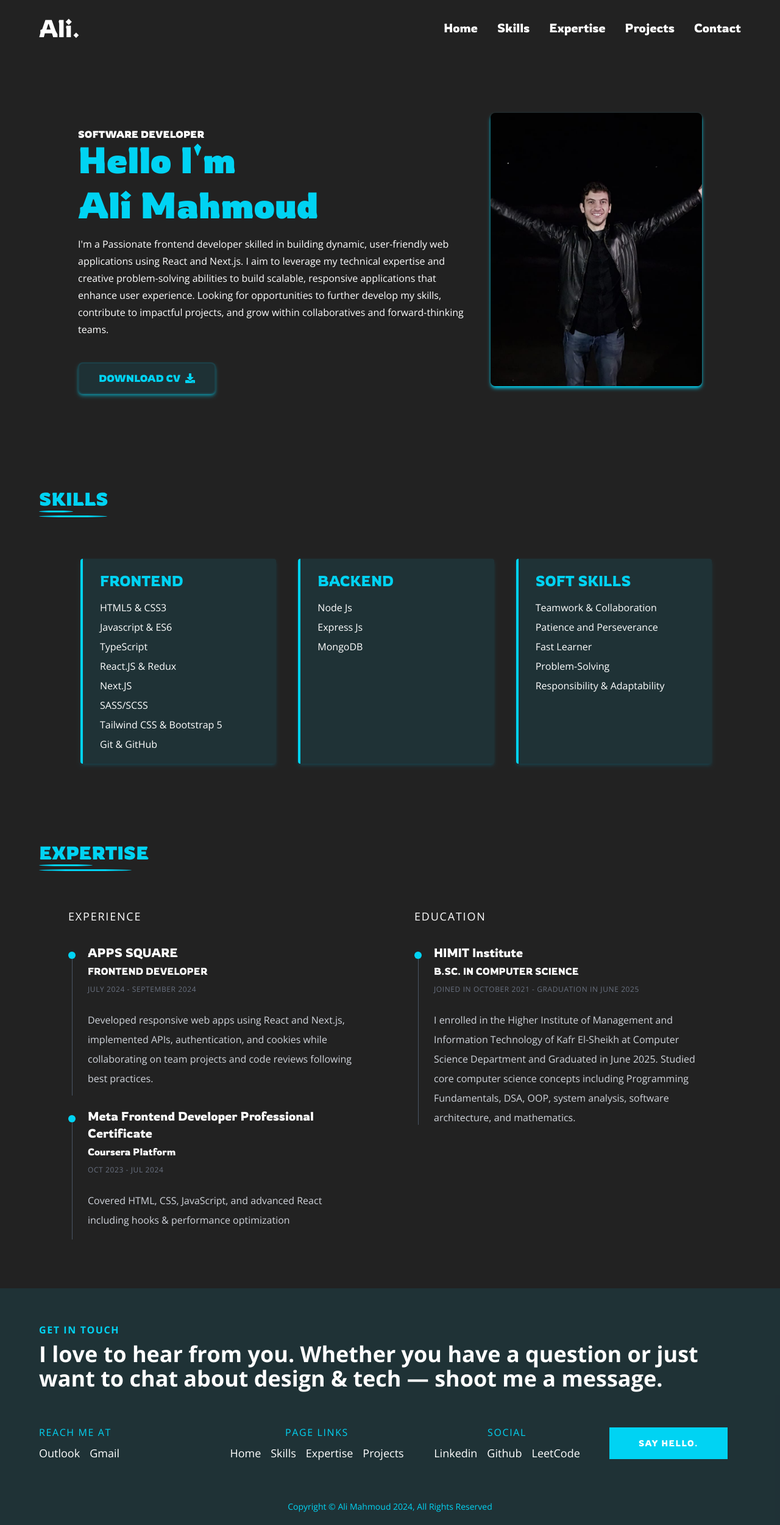
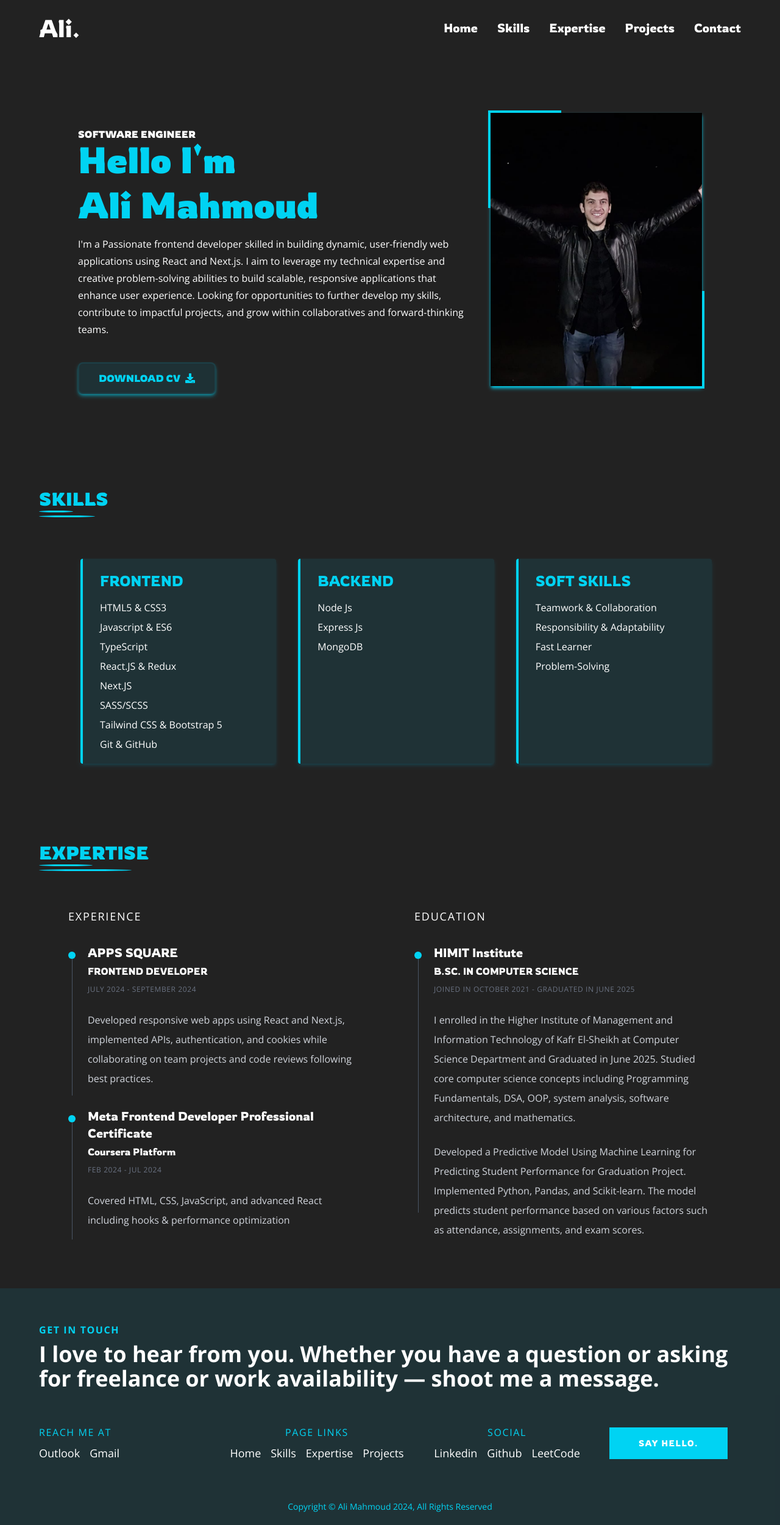
Before and after one commit to AliMahmoud26/My-Portfolio-In-Next.js, a Next.js app: page / in a window 1280 px wide. Shown: the whole page at 61% size. Built offline with nearby package versions, Linux system fonts and the light colour scheme.

Commit message:
Applying some simple edits on my portfolio

```diff
--- a/src/app/components/Expertise.jsx
+++ b/src/app/components/Expertise.jsx
@@ -31,7 +31,7 @@ const Expertise = () => {
                 <h2 className={`${rowdies.className} text-white text-xl mb-1`}>{exp.title}</h2>
                 <h3 className={`${rowdies.className} text-white text-base mb-1`}>{exp.subtitle}</h3>
                 <span className="text-gray-500 text-xs tracking-wider">{exp.date}</span>
-                <p className="text-gray-300 mt-6 leading-8">{exp.description}</p>
+                <p className="text-gray-300 mt-6 leading-8 mb-2">{exp.description}</p>
               </div>
             </div>
           ))}
@@ -54,6 +54,7 @@ const Expertise = () => {
                 <h3 className={`${rowdies.className} text-white text-base mb-1`}>{edu.subtitle}</h3>
                 <span className="text-gray-500 text-xs tracking-wider">{edu.date}</span>
                 <p className="text-gray-300 mt-6 leading-8">{edu.description}</p>
+                <p className="text-gray-300 mt-6 leading-8">{edu.second_description}</p>
               </div>
             </div>
           ))}
--- a/src/app/components/Footer.jsx
+++ b/src/app/components/Footer.jsx
@@ -14,7 +14,7 @@ const Footer = () => {
         <div className="reach-me mb-10">
           <h4 className="text-cyan-400 mb-2 tracking-widest font-bold">GET IN TOUCH</h4>
           <h1 className="text-white text-2xl md:text-3xl lg:text-4xl font-bold leading-10 mb-4">
-            I love to hear from you. Whether you have a question or just want to chat about design & tech — shoot me a message.
+            I love to hear from you. Whether you have a question or asking for freelance or work availability — shoot me a message.
           </h1>
         </div>
 
--- a/src/app/components/Header.jsx
+++ b/src/app/components/Header.jsx
@@ -24,7 +24,7 @@ const Header = () => {
           {/* Text Content */}
           <div className="text w-full md:w-2/3 mt-[4rem]">
             <span className={`${rowdies.className} mb-[10rem] text-white uppercase font-semibold text-sm md:text-base`}>
-              Software Developer
+              Software Engineer
             </span>
             <br />
             <span className={`${rowdies.className} mb-[0.875rem] text-cyan-400 text-4xl md:text-6xl font-extrabold block`}>
@@ -43,14 +43,14 @@ const Header = () => {
 
           {/* Image with Border Effects */}
           <div className="img mt-4 relative h-[28rem] w-[23rem] z-0">
-            {/* <div className="absolute top-[-0.25rem] left-[-0.25rem] w-30 h-40 border-t-4 border-l-4 border-cyan-400"></div> */}
-            {/* <div className="absolute bottom-[-0.25rem] right-[-0.25rem] w-30 h-40 border-b-4 border-r-4 border-cyan-400"></div> */}
+            <div className="absolute top-[-0.25rem] left-[-0.25rem] w-30 h-40 border-t-4 border-l-4 border-cyan-400"></div>
+            <div className="absolute bottom-[-0.25rem] right-[-0.25rem] w-30 h-40 border-b-4 border-r-4 border-cyan-400"></div>
             <Image
               src="/my-img.jpg"
               alt="Ali Mahmoud"
               width={368}
               height={448}
-              className="h-full w-full z-10 relative object-cover shadow-md shadow-cyan-400 rounded-lg"
+              className="h-full w-full z-10 relative object-cover shadow-md shadow-cyan-400"
               priority
             />
           </div>
--- a/src/app/components/Skills.jsx
+++ b/src/app/components/Skills.jsx
@@ -12,7 +12,7 @@ const Skills = () => {
     <section className='skills px-8 md:px-12 lg:px-16' id='skills'>
       <h1 className={`${rowdies.className} relative text-3xl font-bold text-cyan-400`}>SKILLS</h1>
       <div className="line-1 absolute bottom-[-2.5rem] left-[4rem] h-[0.2rem] w-[3.5rem] bg-cyan-400 rounded-[50%]"></div>
-      <div className="line-1 absolute bottom-[-3rem] left-[4rem] h-[0.2rem] w-[7rem] bg-cyan-400 rounded-[50%]"></div>
+      <div className="line-1 absolute bottom-[-3rem] left-[4rem] h-[0.2rem] w-[5.75rem] bg-cyan-400 rounded-[50%]"></div>
 
       <div className="grid md:grid-cols-2 lg:grid-cols-3 gap-4 mt-[5rem] mx-12">
         {skillsData.map((skillCategory) => (
--- a/src/app/data/Data.jsx
+++ b/src/app/data/Data.jsx
@@ -28,10 +28,9 @@ export const skillsData = [
     category: "SOFT SKILLS",
     skills: [
       "Teamwork & Collaboration",
-      "Patience and Perseverance",
+      "Responsibility & Adaptability",
       "Fast Learner",
       "Problem-Solving",
-      "Responsibility & Adaptability",
     ],
   },
 ];
@@ -59,7 +58,7 @@ export const expertiseData = {
       id: 1,
       title: "Meta Frontend Developer Professional Certificate",
       subtitle: "Coursera Platform",
-      date: "OCT 2023 - JUL 2024",
+      date: "FEB 2024 - JUL 2024",
       description: "Covered HTML, CSS, JavaScript, and advanced React including hooks & performance optimization",
       lineHeight: "h-[12rem]"
     },
@@ -69,9 +68,10 @@ export const expertiseData = {
       id: 3,
       title: "HIMIT Institute",
       subtitle: "B.SC. IN COMPUTER SCIENCE",
-      date: "JOINED IN OCTOBER 2021 - GRADUATION IN JUNE 2025",
+      date: "JOINED IN OCTOBER 2021 - GRADUATED IN JUNE 2025",
       description: "I enrolled in the Higher Institute of Management and Information Technology of Kafr El-Sheikh at Computer Science Department and Graduated in June 2025. Studied core computer science concepts including Programming Fundamentals, DSA, OOP, system analysis, software architecture, and mathematics.",
-      lineHeight: "h-[17rem]"
+      second_description: "Developed a Predictive Model Using Machine Learning for Predicting Student Performance for Graduation Project. Implemented Python, Pandas, and Scikit-learn. The model predicts student performance based on various factors such as attendance, assignments, and exam scores.",
+      lineHeight: "h-[26rem]"
     }
   ]
 };
```
